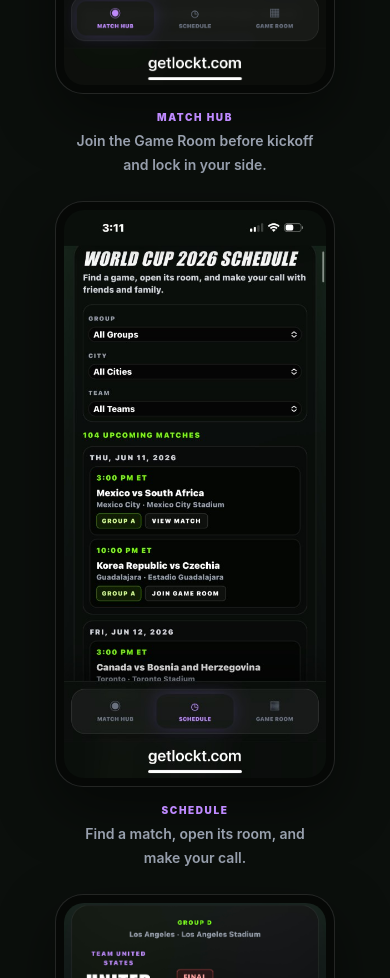
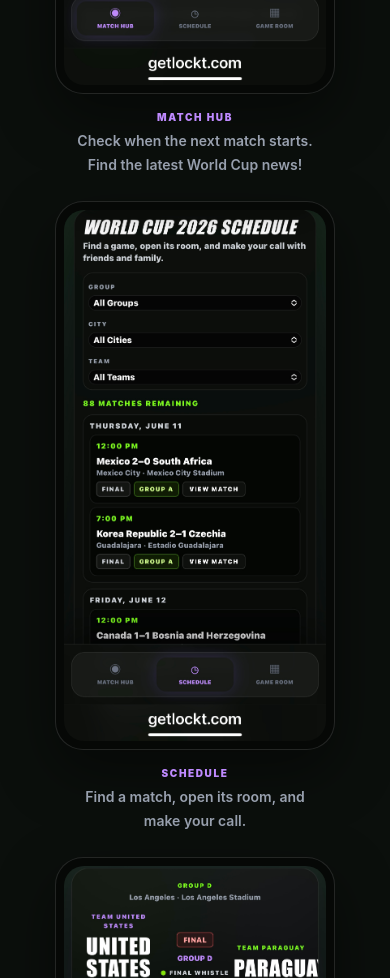
Before and after one commit to hernk1-ai/smack-talk, a Next.js app: page / in a window 390 px wide. Shown: the part 1360-2338 px from the top of the page. Built offline with nearby package versions, Linux system fonts and the light colour scheme; no server answers.

Commit message:
mobile preview update

```diff
--- a/components/landing/MobilePreviewSection.tsx
+++ b/components/landing/MobilePreviewSection.tsx
@@ -1,7 +1,7 @@
 import Image, { StaticImageData } from "next/image";
 import mobilePreviewBacking from "@/public/marketing/mobile-preview-backing.jpg";
 import mobilePreviewCountdown from "@/public/marketing/mobile-preview-countdown.jpg";
-import mobilePreviewSchedule from "@/public/marketing/mobile-preview-schedule.png";
+import mobilePreviewSchedule from "@/public/marketing/mobile-preview-schedule-new.jpg";
 
 type Preview = {
   src: StaticImageData;
@@ -15,7 +15,7 @@ const PREVIEWS: Preview[] = [
     src: mobilePreviewCountdown,
     alt: "Lockt match hub countdown to the next match with join game room and view schedule actions",
     label: "Match Hub",
-    caption: "Join the Game Room before kickoff and lock in your side.",
+    caption: "Check when the next match starts. Find the latest World Cup news!",
   },
   {
     src: mobilePreviewSchedule,
```
Also changed, not shown: public/marketing/mobile-preview-schedule-new.jpg (added).
